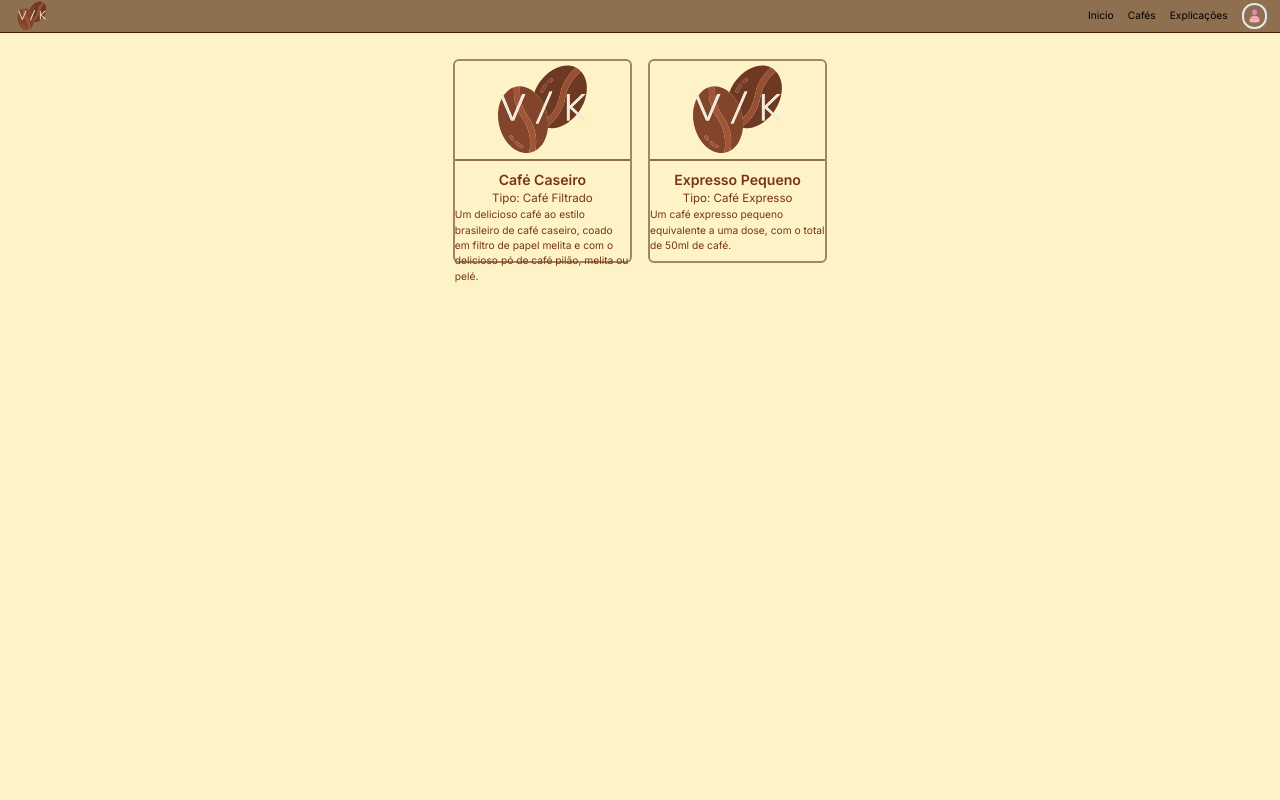
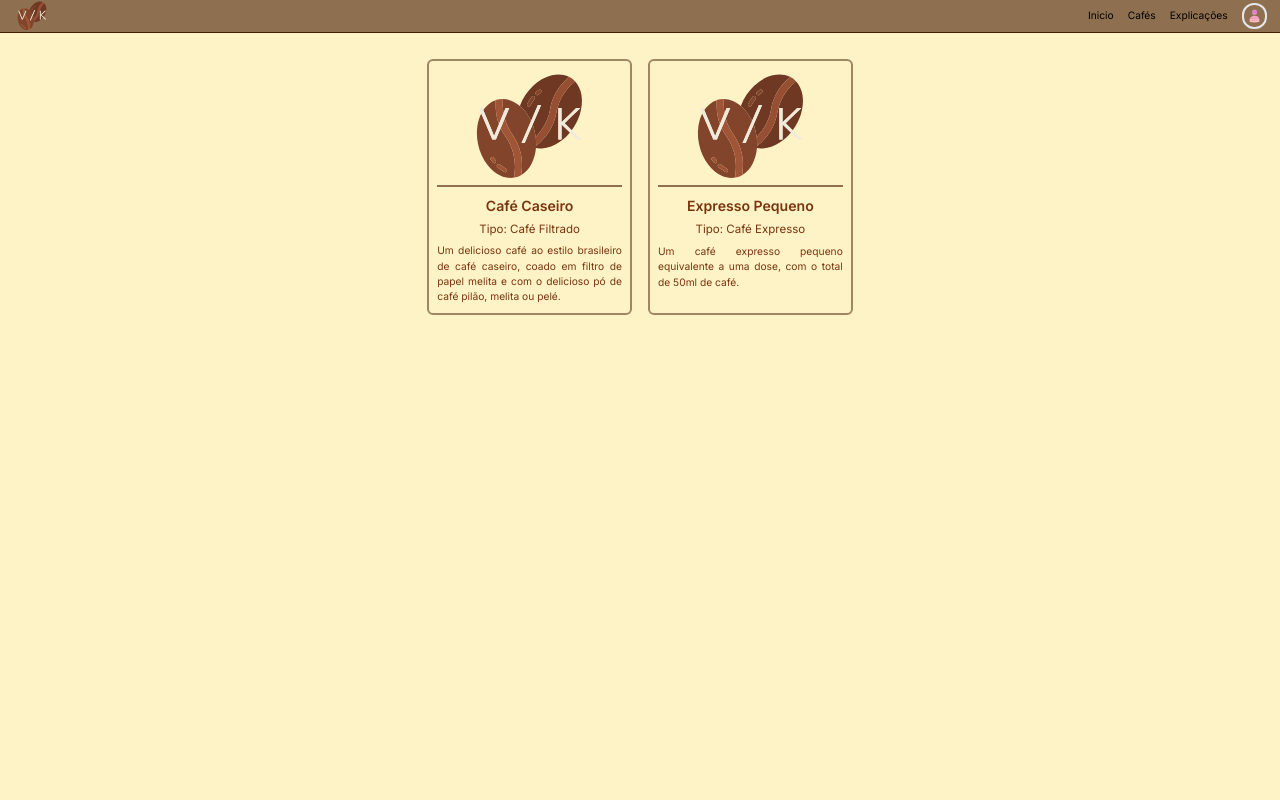
Before and after one commit to VitorArakaki/vkgacoffeeshop, a Next.js app: page /coffee in a window 1280 px wide. Shown: the top 800 px of the page. Built offline with nearby package versions, Linux system fonts and the light colour scheme.

Commit message:
Fixing product size

```diff
--- a/package.json
+++ b/package.json
@@ -12,7 +12,7 @@
     "@neondatabase/serverless": "^0.9.3",
     "dotenv": "^16.4.5",
     "fs": "^0.0.1-security",
-    "next": "14.2.3",
+    "next": "^14.2.15",
     "pg": "^8.11.5",
     "react": "^18",
     "react-dom": "^18",
--- a/src/app/coffee/page.js
+++ b/src/app/coffee/page.js
@@ -1,5 +1,7 @@
 import Navbar from "@/components/Navbar";
 import Image from "next/image";
+import Link from "next/link";
+import Footer from "@/components/Footer";
 
 export default function Coffee() {
     const products = [
@@ -22,18 +24,24 @@ export default function Coffee() {
             <Navbar />
             <div id="coffee catalog" className="w-[100vw] h-[100vh] flex flex-row space-x-4 mt-[2vw] justify-center">
                 {products.map((item, index) => (
-                    <div key={index} id="product box" className="w-[14vw] h-[16vw] border-amber-950/50 rounded-md border-[2px] flex flex-col justify-start items-center">
-                        <Image
-                            src="/assets/navbar/logo.svg"
-                            width={0}
-                            height={0}
-                            className="w-[100%] h-[50%] border-b-2 border-amber-950/60 mb-2" />
-                        <span key={index} className="text-amber-900 text-[1.1vw] font-semibold">{item.name}</span>
-                        <span key={index} className="text-amber-900 text-[0.9vw] font-normal">Tipo: {item.type}</span>
-                        <span key={index} className="text-amber-900 text-[0.8vw] font-normal">{item.description}</span>
-                    </div>
+                    <Link href="/">
+                        <div key={index} id="product box" className="w-[16vw] h-[20vw] border-amber-950/50 rounded-md border-[2px] flex flex-col justify-start items-center p-2 cursor-pointer">
+                            <Image
+                                src="/assets/navbar/logo.svg"
+                                width={0}
+                                height={0}
+                                className="w-[100%] h-[50%] border-b-2 border-amber-950/60 mb-2 w-max[10px]" />
+                            <div key={index + "-text"} id="product texts" className="h-[50%] overflow-y-scroll flex flex-col items-center justify-start">
+                                <span key={index} className="text-amber-900 text-[1.1vw] font-semibold">{item.name}</span><div className="h-[5%]" />
+                                <span key={index} className="text-amber-900 text-[0.9vw] font-normal">Tipo: {item.type}</span><div className="h-[5%]" />
+                                <span key={index} className="text-amber-900 text-[0.8vw] font-normal text-justify">{item.description}</span>
+                            </div>
+                        </div>
+                    </Link>
                 ))}
             </div>
+
+            <Footer />
         </div>
     );
 }
```
Also changed, not shown: 1 other file (tests, documents, lock files or other folders).
